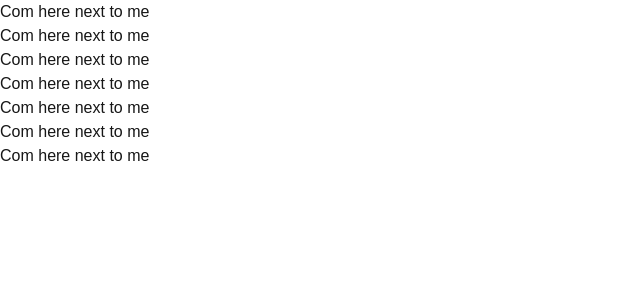
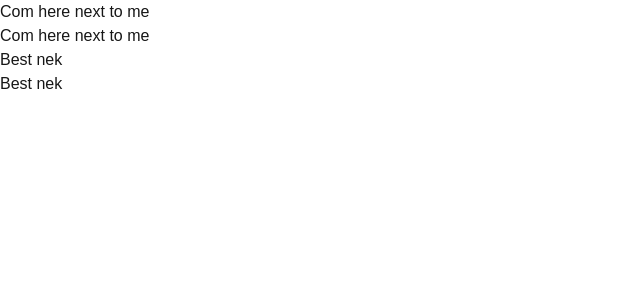
Before and after one commit to thanhtung5598/mono-stack, a Next.js app in the folder apps/web/: page / in a window 1280 px wide. Shown: the top 300 px of the page, without its empty margins (0-640 px from the left). Built offline with nearby package versions, Linux system fonts and the light colour scheme.

Commit message:
commit best me

```diff
--- a/apps/web/src/app/page.tsx
+++ b/apps/web/src/app/page.tsx
@@ -4,11 +4,8 @@ export default function Home() {
       <main className="flex flex-col gap-8 row-start-2 items-center sm:items-start">
         <div className="text-center">Com here next to me</div>
         <div className="text-center">Com here next to me</div>
-        <div className="text-center">Com here next to me</div>
-        <div className="text-center">Com here next to me</div>
-        <div className="text-center">Com here next to me</div>
-        <div className="text-center">Com here next to me</div>
-        <div className="text-center">Com here next to me</div>
+        <div className="text-center">Best nek</div>
+        <div className="text-center">Best nek</div>
       </main>
     </div>
   );
```
